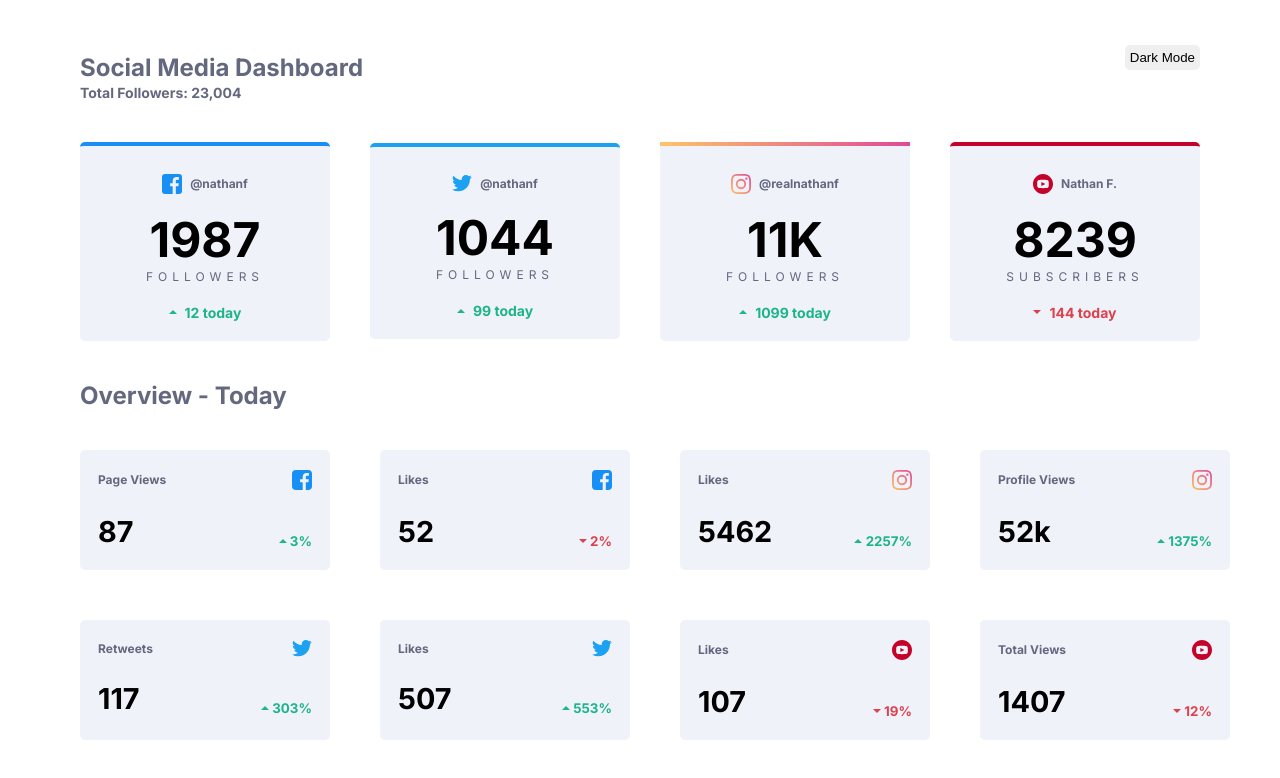
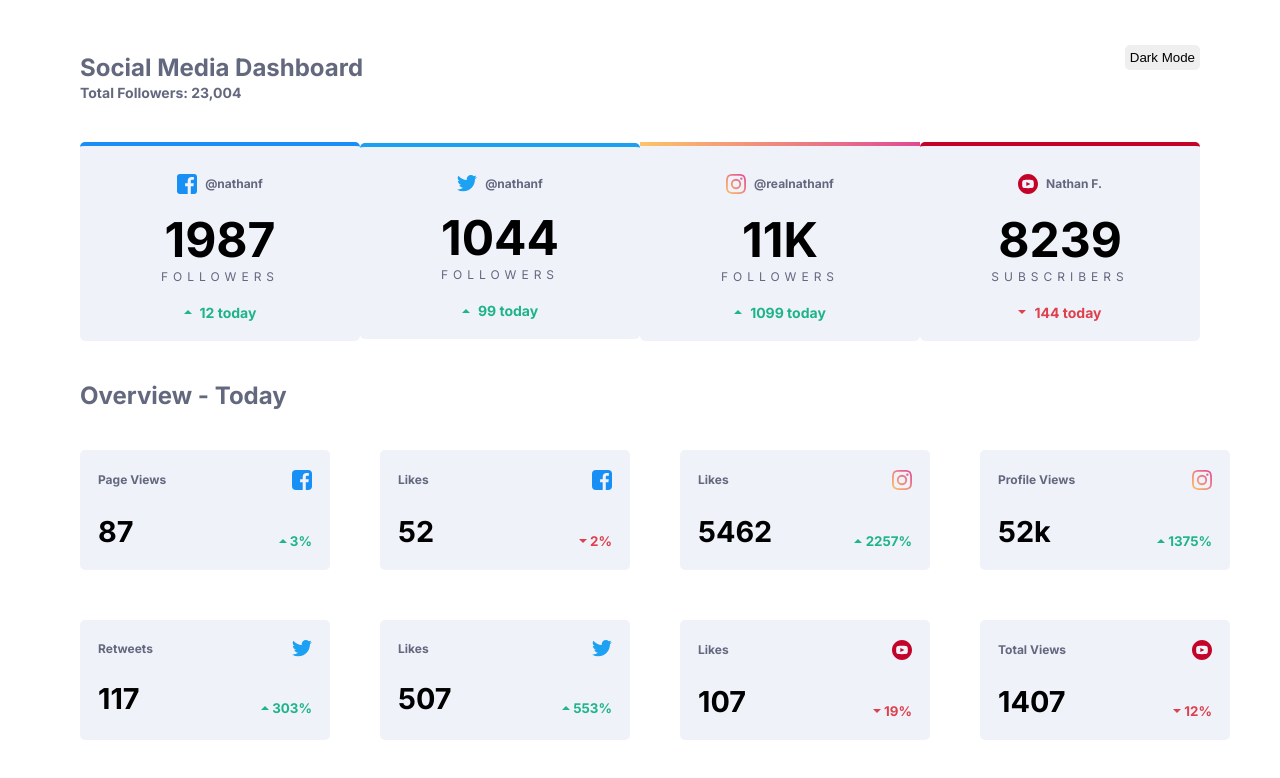
Before and after one commit to JVCDomingues/social-media-dashboard, a plain HTML site: page index.html in a window 1280 px wide. Drawn offline with Linux system fonts and the light colour scheme.

Commit message:
Fixing card width on large screens

```diff
--- a/css/card.css
+++ b/css/card.css
@@ -104,3 +104,9 @@
     flex-direction: column;
   }
 }
+
+@media(min-width: 1280px) {
+  .social-media-container article {
+    width: 350px;
+  }
+}
```
